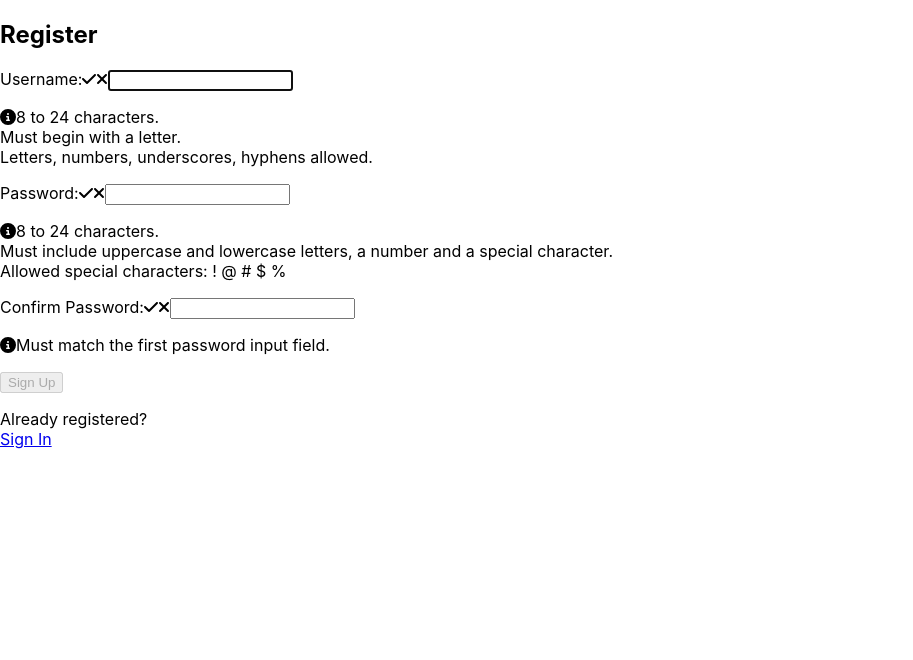
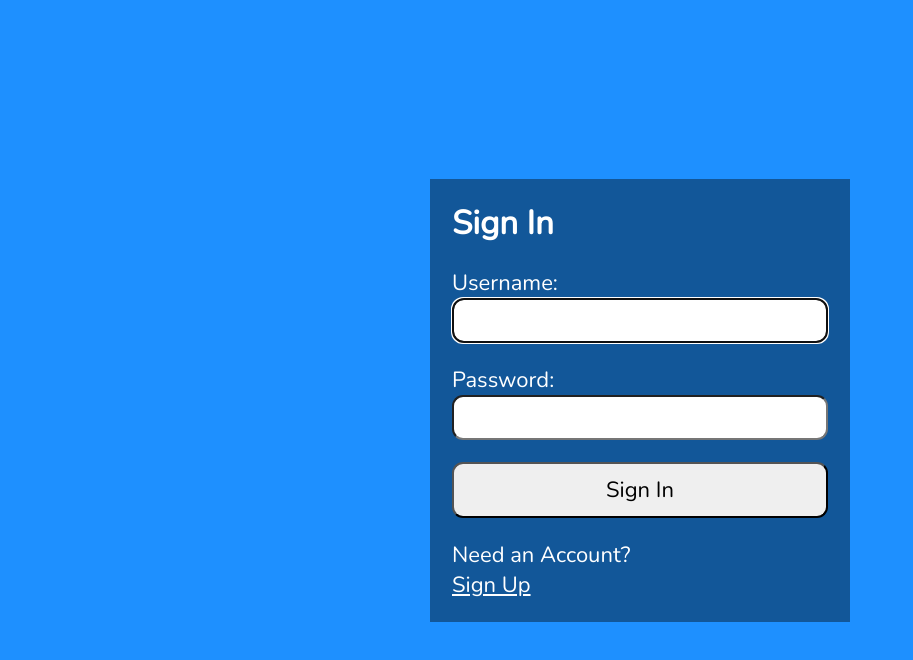
Before and after one commit to elcaptian113/Frontend, a React (Create React App) app: page / in a window 1280 px wide. Shown: the top 660 px of the page, without its empty margins (0-913 px from the left). Built offline with nearby package versions, Linux system fonts and the light colour scheme.

Commit message:
initial commit

```diff
--- a/package.json
+++ b/package.json
@@ -1,5 +1,5 @@
 {
-  "name": "auctionhouse-frontend",
+  "name": "geektome-frontend",
   "version": "0.1.0",
   "private": true,
   "dependencies": {
--- a/src/App.js
+++ b/src/App.js
@@ -1,9 +1,10 @@
 import Register from './Register';
+import Login from './Login';
 
 function App() {
   return (
     <main className="App">
-      <Register />
+      <Login />
     </main>
   );
 }
--- /dev/null
+++ b/src/Login.js
@@ -0,0 +1,103 @@
+import { useRef, useState, useEffect, useContext } from 'react';
+import AuthContext from "./context/AuthProvider";
+import axios from './api/axios';
+
+const LOGIN_URL = '/login';
+
+const Login = () => {
+    const { setAuth } = useContext(AuthContext);
+    const userRef = useRef();
+    const errRef = useRef();
+
+    const [user, setUser] = useState('');
+    const [pwd, setPwd] = useState('');
+    const [errMsg, setErrMsg] = useState('');
+    const [success, setSuccess] = useState(false);
+
+    useEffect(() => {
+        userRef.current.focus();
+    }, [])
+
+    useEffect(() => {
+        setErrMsg('');
+    }, [user, pwd])
+
+    const handleSubmit = async (e) => {
+        e.preventDefault();
+
+        try {
+            const response = await axios.post(LOGIN_URL,
+                { username: user, password: pwd },
+                {
+                    headers: { 'Content-Type': 'multipart/form-data' },
+                }
+            );
+            const accessToken = response?.data?.accessToken;
+            setAuth({ user, pwd, accessToken });
+            setUser('');
+            setPwd('');
+            setSuccess(true);
+        } catch (err) {
+            if (!err?.response) {
+                setErrMsg('No Server Response');
+            } else if (err.response?.status === 400) {
+                setErrMsg('Missing Username or Password');
+            } else if (err.response?.status === 401) {
+                setErrMsg('Unauthorized');
+            } else {
+                setErrMsg('Login Failed');
+            }
+            errRef.current.focus();
+        }
+    }
+
+    return (
+        <>
+            {success ? (
+                <section>
+                    <h1>You are logged in!</h1>
+                    <br />
+                    <p>
+                        <a href="#">Go to Home</a>
+                    </p>
+                </section>
+            ) : (
+                <section>
+                    <p ref={errRef} className={errMsg ? "errmsg" : "offscreen"} aria-live="assertive">{errMsg}</p>
+                    <h1>Sign In</h1>
+                    <form onSubmit={handleSubmit}>
+                        <label htmlFor="username">Username:</label>
+                        <input
+                            type="text"
+                            id="username"
+                            ref={userRef}
+                            autoComplete="off"
+                            onChange={(e) => setUser(e.target.value)}
+                            value={user}
+                            required
+                        />
+
+                        <label htmlFor="password">Password:</label>
+                        <input
+                            type="password"
+                            id="password"
+                            onChange={(e) => setPwd(e.target.value)}
+                            value={pwd}
+                            required
+                        />
+                        <button>Sign In</button>
+                    </form>
+                    <p>
+                        Need an Account?<br />
+                        <span className="line">
+                            {/*put router link here*/}
+                            <a href="/register">Sign Up</a>
+                        </span>
+                    </p>
+                </section>
+            )}
+        </>
+    )
+}
+
+export default Login
--- a/src/Register.js
+++ b/src/Register.js
@@ -1,22 +1,22 @@
 import { useRef, useState, useEffect } from "react";
 import { faCheck, faTimes, faInfoCircle } from "@fortawesome/free-solid-svg-icons";
 import { FontAwesomeIcon } from "@fortawesome/react-fontawesome";
-import axios from'axios';
+import axios from './api/axios';
 
 
 const USER_REGEX = /^[a-zA-Z][a-zA-z0-9-_]{8,45}$/;
 const PWD_REGEX = /^(?=.*[a-z])(?=.*[A-Z])(?=.*[0-9])(?=.*[!@#$%]).{8,45}$/;
-const REGISTER_URL ="test";
+const REGISTER_URL ="/register";
 
 const Register = () => {
     const userRef = useRef();
     const errRef = useRef();
 
-    const [user, setUser] = useState('');
+    const [username, setUser] = useState('');
     const [validName, setValidName] = useState(false);
     const [userFocus, setUserFocus] = useState(false);
 
-    const [pwd, setPwd] = useState('');
+    const [password, setPwd] = useState('');
     const [validPwd, setValidPwd] = useState(false);
     const [pwdFocus, setPwdFocus] = useState(false);
 
@@ -32,23 +32,23 @@
     }, [])
 
     useEffect(() => {
-        setValidName(USER_REGEX.test(user));
-    }, [user])
+        setValidName(USER_REGEX.test(username));
+    }, [username])
 
     useEffect(() => {
-        setValidPwd(PWD_REGEX.test(pwd));
-        setValidMatch(pwd === matchPwd);
-    }, [pwd, matchPwd])
+        setValidPwd(PWD_REGEX.test(password));
+        setValidMatch(password === matchPwd);
+    }, [password, matchPwd])
 
     useEffect(() => {
         setErrMsg('');
-    }, [user, pwd, matchPwd])
+    }, [username, password, matchPwd])
 
     const handleSubmit = async (e) => {
         e.preventDefault();
 
-        const v1 = USER_REGEX.test(user);
-        const v2 = PWD_REGEX.test(pwd);
+        const v1 = USER_REGEX.test(username);
+        const v2 = PWD_REGEX.test(password);
 
         if (!v1 || !v2) {
             setErrMsg("Invalid Entry");
@@ -56,15 +56,11 @@
         }
         try {
             const response = await axios.post(REGISTER_URL,
-                JSON.stringify({ user, pwd }),
+                {username, password},
                 {
-                    headers: { 'Content-Type': 'application/json' },
-                    withCredentials: true
+                    headers: { 'Content-Type': 'multipart/form-data' },
                 }
             );
-            console.log(response?.data);
-            console.log(response?.accessToken);
-            console.log(JSON.stringify(response))
             setSuccess(true);
             setUser('');
             setPwd('');
@@ -85,9 +81,9 @@
         <>
             {success ? (
                 <section>
-                    <h1>Success!</h1>
+                    <h1>Successfully Registered</h1>
                     <p>
-                        <a href="#">Sign In</a>
+                        <a href="/login">Sign In</a>
                     </p>
                 </section>
             ) : (
@@ -98,7 +94,7 @@
                         <label htmlFor="username">
                             Username:
                             <FontAwesomeIcon icon={faCheck} className={validName ? "valid" : "hide"} />
-                            <FontAwesomeIcon icon={faTimes} className={validName || !user ? "hide" : "invalid"} />
+                            <FontAwesomeIcon icon={faTimes} className={validName || !username ? "hide" : "invalid"} />
                         </label>
                         <input
                             type="text"
@@ -106,14 +102,14 @@
                             ref={userRef}
                             autoComplete="off"
                             onChange={(e) => setUser(e.target.value)}
-                            value={user}
+                            value={username}
                             required
                             aria-invalid={validName ? "false" : "true"}
                             aria-describedby="uidnote"
                             onFocus={() => setUserFocus(true)}
                             onBlur={() => setUserFocus(false)}
                         />
-                        <p id="uidnote" className={userFocus && user && !validName ? "instructions" : "offscreen"}>
+                        <p id="uidnote" className={userFocus && username && !validName ? "instructions" : "offscreen"}>
                             <FontAwesomeIcon icon={faInfoCircle} />
                             8 to 24 characters.<br />
                             Must begin with a letter.<br />
@@ -124,13 +120,13 @@
                         <label htmlFor="password">
                             Password:
                             <FontAwesomeIcon icon={faCheck} className={validPwd ? "valid" : "hide"} />
-                            <FontAwesomeIcon icon={faTimes} className={validPwd || !pwd ? "hide" : "invalid"} />
+                            <FontAwesomeIcon icon={faTimes} className={validPwd || !password ? "hide" : "invalid"} />
                         </label>
                         <input
                             type="password"
                             id="password"
                             onChange={(e) => setPwd(e.target.value)}
-                            value={pwd}
+                            value={password}
                             required
                             aria-invalid={validPwd ? "false" : "true"}
                             aria-describedby="pwdnote"
@@ -172,7 +168,7 @@
                         Already registered?<br />
                         <span className="line">
                             {/*put router link here*/}
-                            <a href="#">Sign In</a>
+                            <a href="/login">Sign In</a>
                         </span>
                     </p>
                 </section>
--- /dev/null
+++ b/src/api/axios.js
@@ -0,0 +1,5 @@
+import axios from 'axios';
+
+export default axios.create({
+    baseURL: 'http://localhost:8080'
+});
--- /dev/null
+++ b/src/context/AuthProvider.js
@@ -0,0 +1,15 @@
+import { createContext, useState } from "react";
+
+const AuthContext = createContext({});
+
+export const AuthProvider = ({ children }) => {
+    const [auth, setAuth] = useState({});
+
+    return (
+        <AuthContext.Provider value={{ auth, setAuth }}>
+            {children}
+        </AuthContext.Provider>
+    )
+}
+
+export default AuthContext;
--- a/src/index.css
+++ b/src/index.css
@@ -1,13 +1,114 @@
-body {
-  margin: 0;
-  font-family: -apple-system, BlinkMacSystemFont, 'Segoe UI', 'Roboto', 'Oxygen',
-    'Ubuntu', 'Cantarell', 'Fira Sans', 'Droid Sans', 'Helvetica Neue',
-    sans-serif;
-  -webkit-font-smoothing: antialiased;
-  -moz-osx-font-smoothing: grayscale;
+@import url('https://fonts.googleapis.com/css2?family=Nunito&display=swap');
+
+* {
+    margin: 0;
+    padding: 0;
+    box-sizing: border-box;
 }
 
-code {
-  font-family: source-code-pro, Menlo, Monaco, Consolas, 'Courier New',
-    monospace;
+html {
+    font-family: 'Nunito', sans-serif;
+    font-size: 22px;
+    color: #fff;
 }
+
+body {
+    min-height: 100vh;
+    background-color: dodgerblue;
+}
+
+.App {
+  display: flex;
+  flex-direction: column;
+  justify-content: center;
+  align-items: center;
+  min-height: 100vh;
+  padding: 1rem 0.5rem;
+}
+
+section {
+    width: 100%;
+    max-width: 420px;
+    min-height: 400px;
+    display: flex;
+    flex-direction: column;
+    justify-content: flex-start;
+    padding: 1rem;
+    background-color: rgba(0,0,0,0.4);
+}
+
+form {
+    display: flex;
+    flex-direction: column;
+    justify-content: space-evenly;
+    flex-grow: 1;
+    padding-bottom: 1rem;
+}
+
+a, a:visited {
+    color: #fff;
+}
+
+input[type="text"],
+input[type="password"],
+button,
+textarea {
+  font-family: 'Nunito', sans-serif;
+  font-size: 22px;
+  padding: 0.25rem;
+  border-radius: 0.5rem;
+}
+
+label,
+button {
+  margin-top: 1rem;
+}
+
+button {
+  padding: 0.5rem;
+}
+
+.instructions {
+    font-size: 0.75rem;
+    border-radius: 0.5rem;
+    background: #000;
+    color: #fff;
+    padding: 0.25rem;
+    position: relative;
+    bottom: -10px;
+}
+
+.instructions > svg {
+    margin-right: 0.25rem;
+}
+
+.offscreen {
+    position: absolute;
+    left: -9999px;
+}
+
+.hide {
+    display: none;
+}
+
+.valid {
+    color: limegreen;
+    margin-left: 0.25rem;
+}
+
+.invalid {
+    color: red;
+    margin-left: 0.25rem;
+}
+
+.errmsg {
+    background-color: lightpink;
+    color: firebrick;
+    font-weight: bold;
+    padding: 0.5rem;
+    margin-bottom: 0.5rem;
+}
+
+.line {
+    display: inline-block;
+}
--- a/src/index.js
+++ b/src/index.js
@@ -2,9 +2,14 @@
 import ReactDOM from 'react-dom/client';
 import './index.css';
 import App from './App';
+import { AuthProvider } from './context/AuthProvider';
 
 
 const root = ReactDOM.createRoot(document.getElementById('root'));
 root.render(
-    <App />
+    <React.StrictMode>
+        <AuthProvider>
+            <App />
+        </AuthProvider>
+    </React.StrictMode>
 );
```
